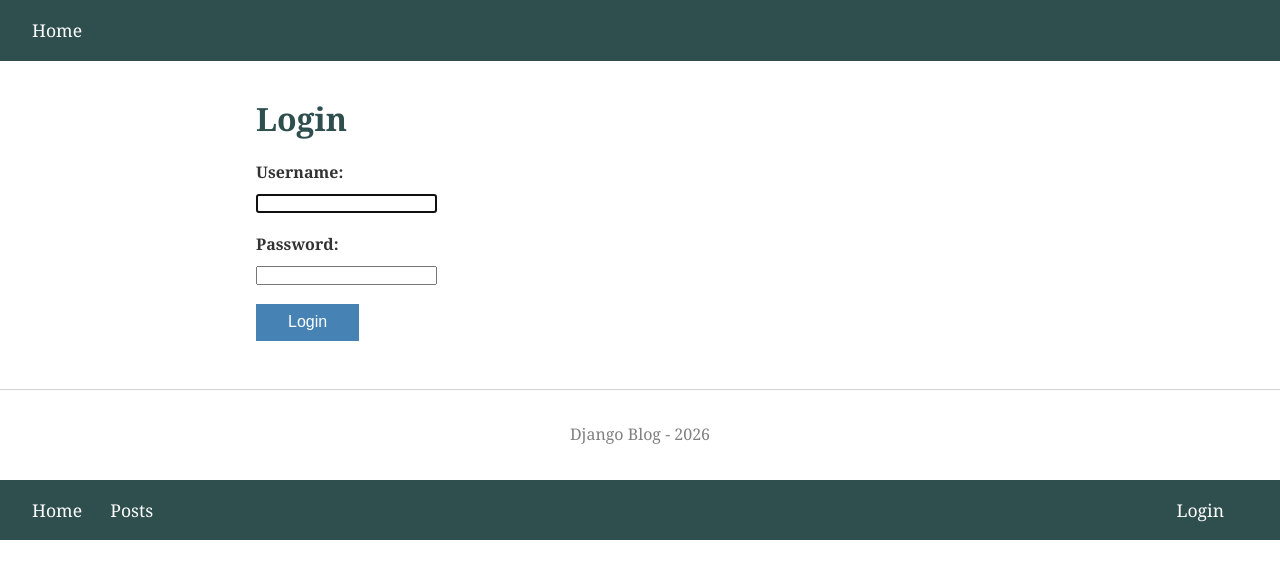
After one commit to perejoan2005223-spec/web_project_123, a Django app: page /accounts/login/ in a window 1280 px wide. The commit adds this page. Shown: the top 579 px of the page. Run offline with Django 5.2, Linux system fonts and the light colour scheme.

Commit message:
Commit Step 6

```diff
--- a/blog/static/blog/style.css
+++ b/blog/static/blog/style.css
@@ -52,3 +52,65 @@ footer {
     margin-top: 3rem;
     border-top: 1px solid lightgray;  /* 1px line, solid (not dashed), lightgray */
 }
+
+/* Add to blog/static/blog/style.css */
+
+/* Right-aligned nav section */
+.nav-right {
+    float: right;  /* pushes this element to the right */
+}
+
+/* Username display in nav */
+.nav-user {
+    color: silver;
+}
+
+/* Logout button (styled as nav link) */
+.logout-btn {
+    background: none;  /* remove default button background */
+    border: none;       /* remove default button border */
+    color: white;
+    cursor: pointer;    /* hand cursor on hover */
+    font-size: 1.1rem;
+    font-family: Georgia, serif;
+}
+
+/* Inline form (for logout) */
+.inline-form {
+    display: inline;  /* form flows inline, no new line */
+}
+
+/* Narrow form (login, signup) */
+.form-narrow {
+    max-width: 400px;
+}
+
+/* Form field group */
+.form-group {
+    margin-bottom: 1rem;
+}
+
+/* Form label */
+.form-label {
+    display: block;     /* label on its own line */
+    margin-bottom: 0.3rem;
+    font-weight: bold;
+}
+
+/* Error messages */
+.error-text {
+    color: red;
+}
+
+/* Buttons */
+.btn {
+    color: white;
+    border: none;
+    padding: 0.6rem 2rem;  /* vertical horizontal */
+    cursor: pointer;
+    font-size: 1rem;
+}
+
+.btn-blue {
+    background: steelblue;
+}
--- a/templates/base.html
+++ b/templates/base.html
@@ -17,3 +17,22 @@
     </footer>
 </body>
 </html>
+
+<!-- In templates/base.html, update the <nav> section -->
+
+<nav>
+    <a href="{% url 'blog:home' %}">Home</a>
+    <a href="{% url 'blog:post_list' %}">Posts</a>
+    <span class="nav-right">
+        {% if user.is_authenticated %}  <!-- Django checks if the user is logged in -->
+            <span class="nav-user">{{ user.username }}</span>
+            <!-- Logout uses a form (POST) instead of a link (GET) because it changes server state -->
+            <form method="post" action="{% url 'logout' %}" class="inline-form">
+                {% csrf_token %}
+                <button type="submit" class="logout-btn">Logout</button>
+            </form>
+        {% else %}
+            <a href="{% url 'login' %}">Login</a>
+        {% endif %}
+    </span>
+</nav>
--- /dev/null
+++ b/templates/registration/login.html
@@ -0,0 +1,27 @@
+<!-- templates/registration/login.html -->
+
+{% extends "base.html" %}
+
+{% block title %}Login - My Blog{% endblock %}
+
+{% block content %}
+<h1>Login</h1>
+
+{% if form.errors %}  <!-- Django sets form.errors when login fails -->
+<p class="error-text">Invalid username or password. Please try again.</p>
+{% endif %}
+
+<!-- method="post" = send form data in the request body (not in the URL) -->
+<form method="post" class="form-narrow">
+    {% csrf_token %}  <!-- security: adds a hidden token to prevent fake form submissions (see below) -->
+    <div class="form-group">
+        <label for="id_username" class="form-label">Username:</label>
+        {{ form.username }}  <!-- Django renders the <input> field automatically -->
+    </div>
+    <div class="form-group">
+        <label for="id_password" class="form-label">Password:</label>
+        {{ form.password }}
+    </div>
+    <button type="submit" class="btn btn-blue">Login</button>
+</form>
+{% endblock %}
--- a/web_project/settings.py
+++ b/web_project/settings.py
@@ -117,3 +117,8 @@ USE_TZ = True
 # https://docs.djangoproject.com/en/6.0/howto/static-files/
 
 STATIC_URL = 'static/'
+
+# DjangoProject/settings.py (add at the bottom)
+
+LOGIN_REDIRECT_URL = '/'
+LOGOUT_REDIRECT_URL = '/'
--- a/web_project/urls.py
+++ b/web_project/urls.py
@@ -1,8 +1,10 @@
-# web_project/urls.py
+# DjangoProject/urls.py
+
 from django.contrib import admin
-from django.urls import include, path  # Importante añadir 'include' aquí
+from django.urls import include, path
 
 urlpatterns = [
-    path('admin/', admin.site.urls),   # Panel de administración predeterminado
-    path('', include('blog.urls')),    # Reenvía las peticiones a blog/urls.py
+    path('admin/', admin.site.urls),
+    path('accounts/', include('django.contrib.auth.urls')),  # all of Django's auth views (login, logout, etc.)
+    path('', include('blog.urls')),
 ]
```
